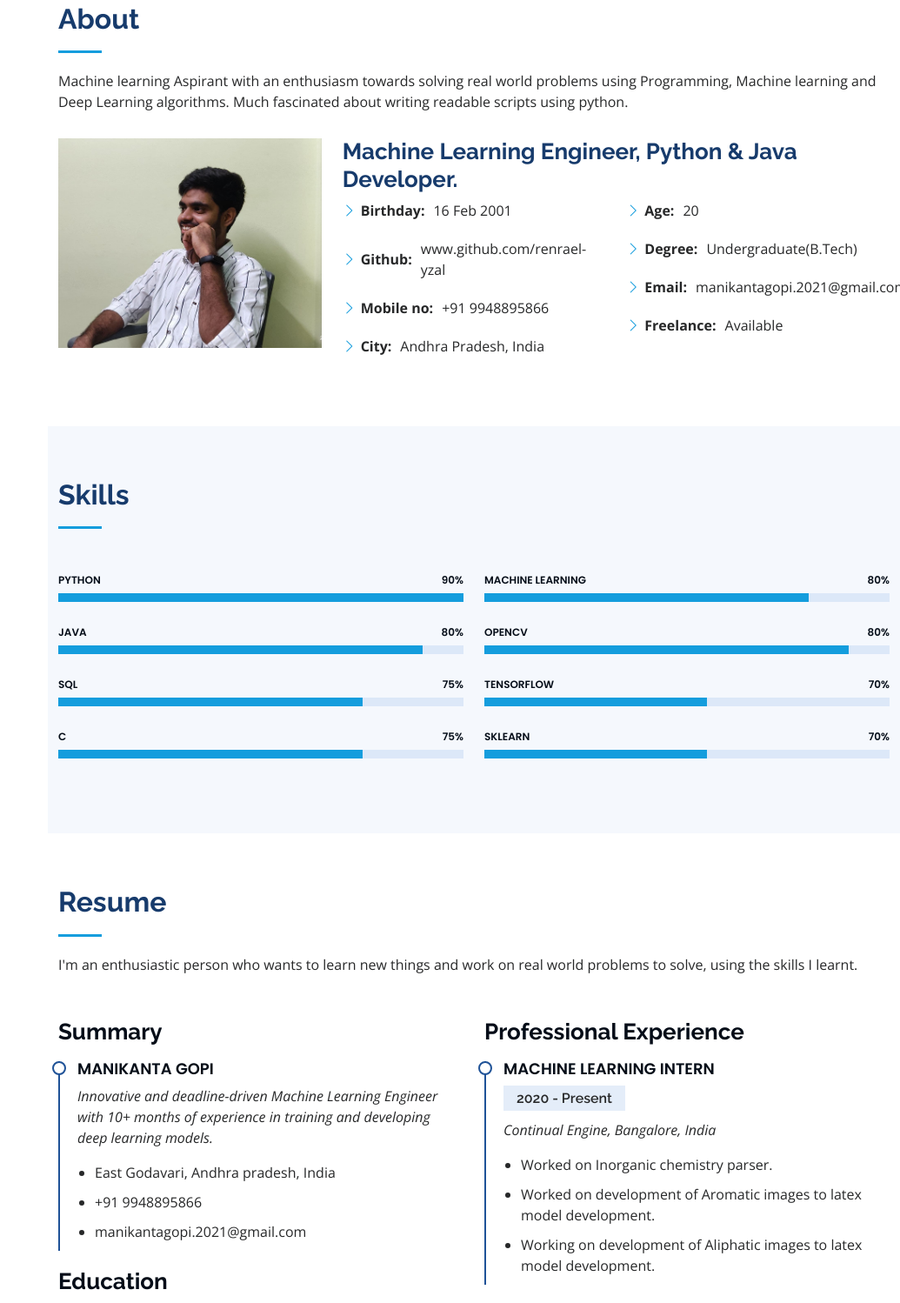
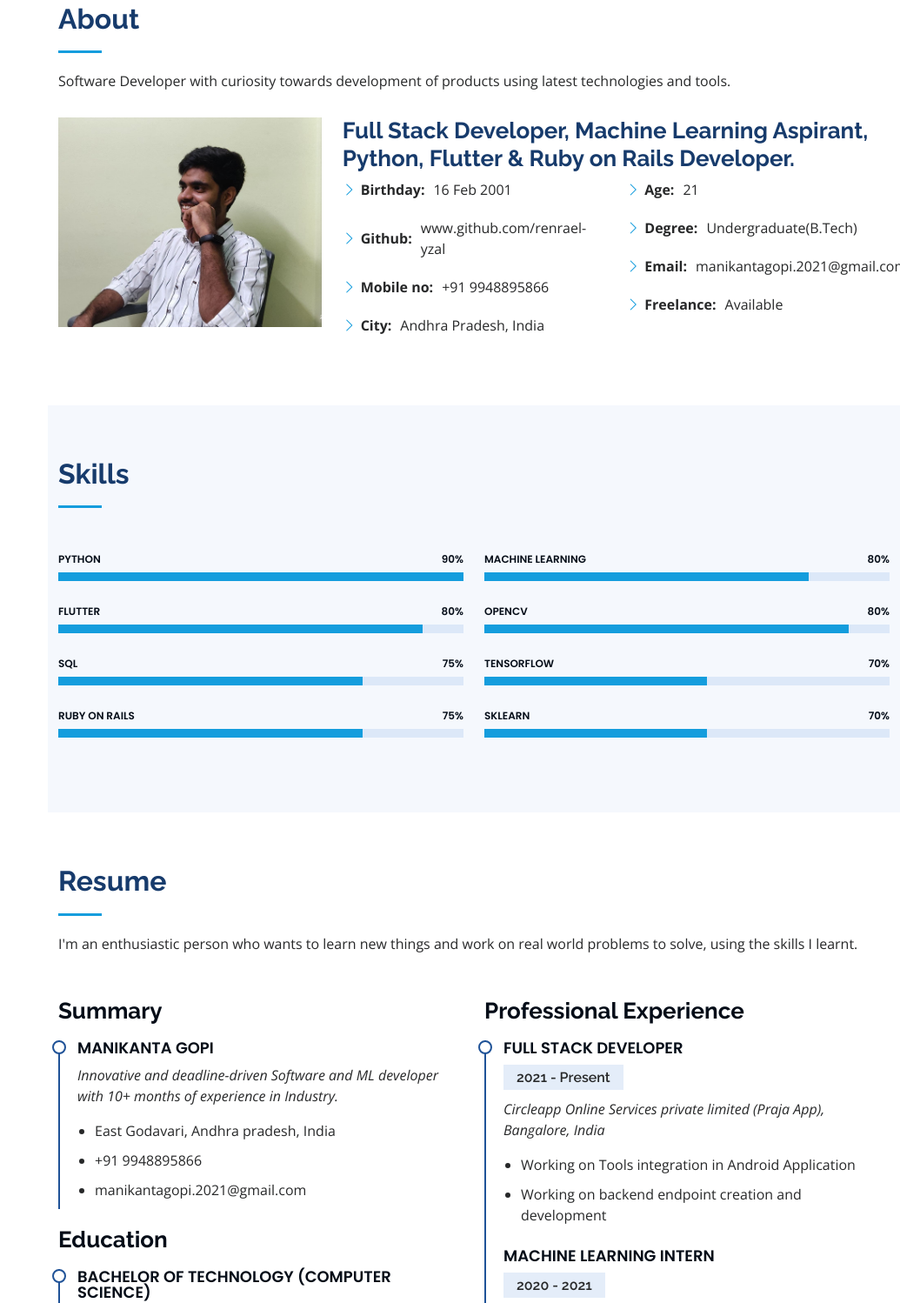
Before and after one commit to renrael-yzal/renrael-yzal.github.io, a plain HTML site: page index.html in a window 1280 px wide. Shown: the part 857-2355 px from the top of the page at 87% size, without its empty margins (245-1280 px from the left). Drawn offline with nearby package versions, Linux system fonts and the light colour scheme.

Commit message:
working status update _2022 v1

```diff
--- a/index.html
+++ b/index.html
@@ -43,8 +43,8 @@
         <h1 class="text-light"><a href="index.html">Manikanta Gopi</a></h1>
         <div class="social-links mt-3 text-center">
           <!--<a href="#" class="twitter"><i class="bx bxl-twitter"></i></a>-->
-          <a href="https://www.facebook.com/manikanta.gopi.984/" class="facebook"><i class="bx bxl-facebook"></i></a>
-          <a href="https://www.instagram.com/gopi._manikanta_131/" class="instagram"><i class="bx bxl-instagram"></i></a>
+          <!-- <a href="https://www.facebook.com/manikanta.gopi.984/" class="facebook"><i class="bx bxl-facebook"></i></a>
+          <a href="https://www.instagram.com/gopi._manikanta_131/" class="instagram"><i class="bx bxl-instagram"></i></a> -->
           <!--<a href="#" class="google-plus"><i class="bx bxl-skype"></i></a>-->
           <a href="https://www.linkedin.com/in/manikanta-gopi-549163190/" class="linkedin"><i class="bx bxl-linkedin"></i></a>
         </div>
@@ -67,7 +67,7 @@
   <section id="hero" class="d-flex flex-column justify-content-center align-items-center">
     <div class="hero-container" data-aos="fade-in">
       <h1>Manikanta Gopi</h1>
-      <p>I'm a <span class="typed" data-typed-items="Machine learning Aspirant,Python Developer,Java Developer "></span></p>
+      <p><span class="typed" data-typed-items="Flutter Developer,Ruby Developer, ML and DL enthusiast,Python Developer"></span></p>
     </div>
   </section><!-- End Hero -->
 
@@ -79,10 +79,12 @@
 
         <div class="section-title">
           <h2>About</h2>
-          <p>Machine learning Aspirant with an enthusiasm towards solving real world problems using
+          <p>Software Developer with curiosity towards development of products using latest technologies and tools.
+          </p>
+          <!-- <p>Machine learning Aspirant with an enthusiasm towards solving real world problems using
             Programming, Machine learning and Deep Learning algorithms. Much fascinated about writing
             readable scripts using python.
-          </p>
+          </p> -->
         </div>
 
         <div class="row">
@@ -90,7 +92,7 @@
             <img src="assets/img/profile-img.jpg" class="img-fluid" alt="">
           </div>
           <div class="col-lg-8 pt-4 pt-lg-0 content" data-aos="fade-left">
-            <h3>Machine Learning Engineer, Python &amp; Java Developer.</h3>
+            <h3>Full Stack Developer, Machine Learning Aspirant, Python, Flutter &amp; Ruby on Rails Developer.</h3>
             <div class="row">
               <div class="col-lg-6">
                 <ul>
@@ -102,7 +104,7 @@
               </div>
               <div class="col-lg-6">
                 <ul>
-                  <li><i class="bi bi-chevron-right"></i> <strong>Age:</strong> <span>20</span></li>
+                  <li><i class="bi bi-chevron-right"></i> <strong>Age:</strong> <span>21</span></li>
                   <li><i class="bi bi-chevron-right"></i> <strong>Degree:</strong> <span>Undergraduate(B.Tech)</span></li>
                   <li><i class="bi bi-chevron-right"></i> <strong>Email:</strong> <span>manikantagopi.2021@gmail.com</span></li>
                   <li><i class="bi bi-chevron-right"></i> <strong>Freelance:</strong> <span>Available</span></li>
@@ -137,7 +139,7 @@
             </div>
 
             <div class="progress">
-              <span class="skill">Java<i class="val">80%</i></span>
+              <span class="skill">Flutter<i class="val">80%</i></span>
               <div class="progress-bar-wrap">
                 <div class="progress-bar" role="progressbar" aria-valuenow="90" aria-valuemin="0" aria-valuemax="100"></div>
               </div>
@@ -151,7 +153,7 @@
             </div>
 
             <div class="progress">
-              <span class="skill">C<i class="val">75%</i></span>
+              <span class="skill">Ruby on Rails<i class="val">75%</i></span>
               <div class="progress-bar-wrap">
                 <div class="progress-bar" role="progressbar" aria-valuenow="75" aria-valuemin="0" aria-valuemax="100"></div>
               </div>
@@ -209,7 +211,9 @@
             <h3 class="resume-title">Summary</h3>
             <div class="resume-item pb-0">
               <h4>Manikanta Gopi</h4>
-              <p><em>Innovative and deadline-driven Machine Learning Engineer with 10+ months of experience in training and developing deep learning models.</em></p>
+              <!-- <p><em>Innovative and deadline-driven Machine Learning Engineer with 10+ months of experience in training and developing deep learning models.</em></p> -->
+              <p><em>Innovative and deadline-driven Software and ML developer with 10+ months of experience in Industry.</em></p>
+
               <ul>
                 <li>East Godavari, Andhra pradesh, India</li>
                 <li>+91 9948895866</li>
@@ -232,8 +236,15 @@
           <div class="col-lg-6" data-aos="fade-up" data-aos-delay="100">
             <h3 class="resume-title">Professional Experience</h3>
             <div class="resume-item">
+              <h4>Full Stack Developer</h4>
+              <h5>2021 - Present</h5>
+              <p><em>Circleapp Online Services private limited (Praja App), Bangalore, India </em></p>
+              <ul>
+                <li>Working on Tools integration in Android Application</li>
+                <li>Working on backend endpoint creation and development</li>
+              </ul>
               <h4>Machine Learning Intern</h4>
-              <h5>2020 - Present</h5>
+              <h5>2020 - 2021</h5>
               <p><em>Continual Engine, Bangalore, India </em></p>
               <ul>
                 <li>Worked on Inorganic chemistry parser.</li>
```
